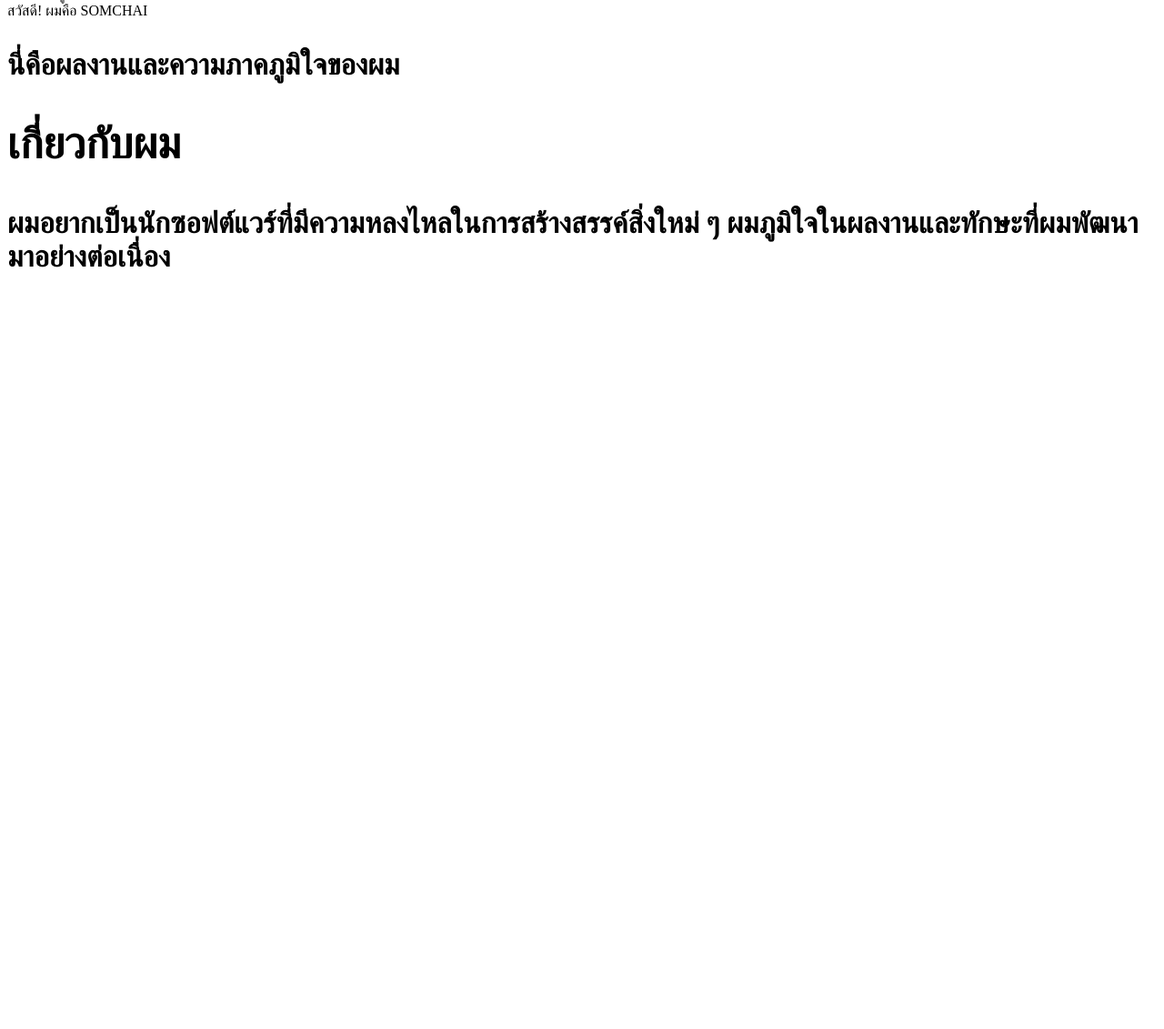
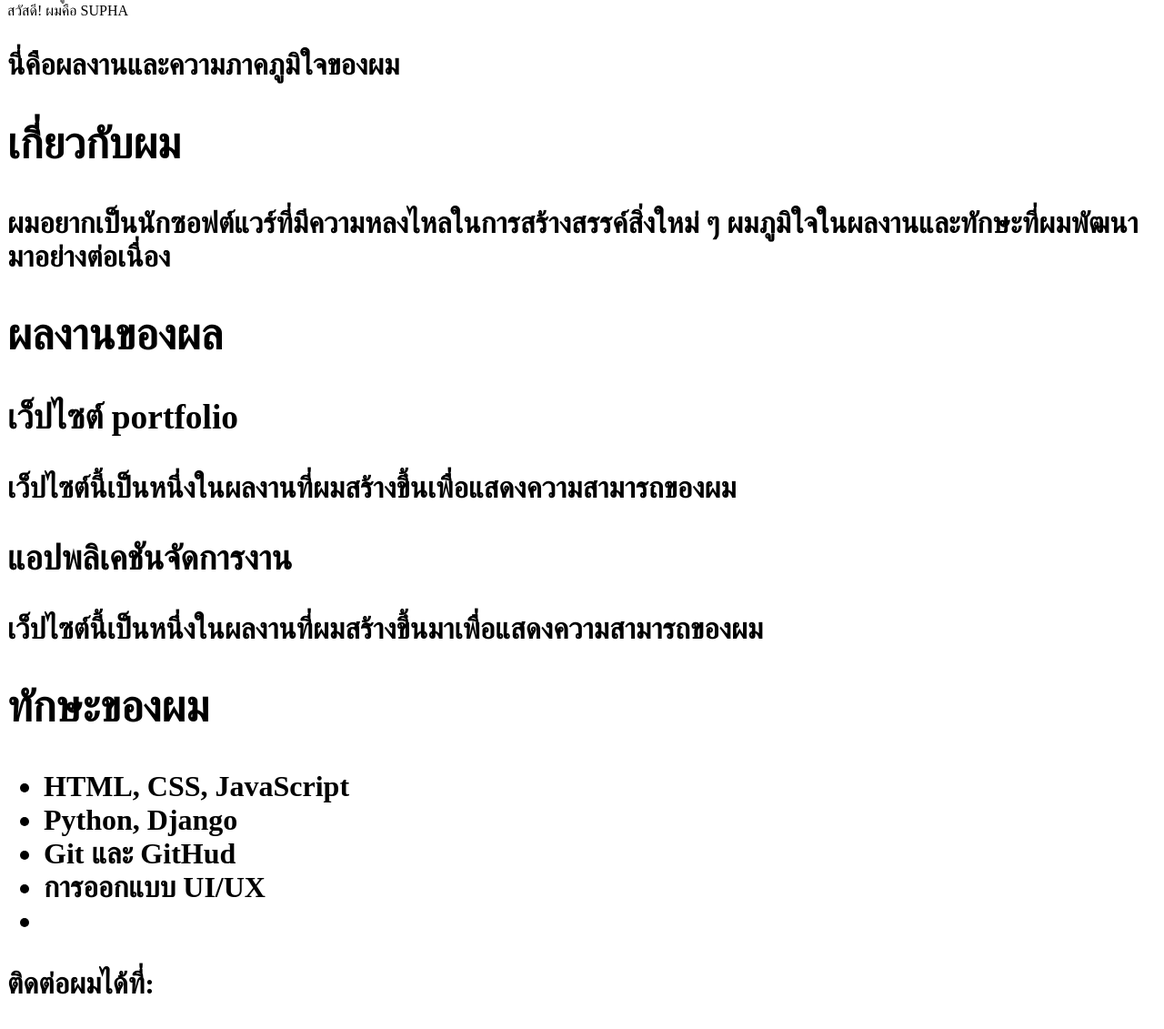
Before and after one commit to Viewwwwwwwwwwwwwwww/Viewwwwwwwwwwwwwwww.github.io, a plain HTML site: page index.html in a window 1280 px wide. Shown: the part 23-1154 px from the top of the page at 91% size. Before the commit the page ends 800 px from the top, so only its background shows below. Drawn offline with Linux system fonts and the light colour scheme.

Commit message:
Update index.html

```diff
--- a/index.html
+++ b/index.html
@@ -4,13 +4,13 @@
     <meta charset="UTF-8">
     <meta name="viewport" content="width=device-width, initial-scale=1.0">
     <meta name="description" content="เว็บไซต์แสดงผลงานและทักษะของ Somchai"
-    <title>ความภาคภูมิใจของ SOMCHAI</title>
+    <title>ความภาคภูมิใจของ SUPHA</title>
     <ling rel="stylesheet" href="style.css">
 </head>
 <body>
      <!-- ส่วนเกี่ยวกับต้อง -->
      <header>
-          <hl>สวัสดี! ผมคือ SOMCHAI<h1>
+          <hl>สวัสดี! ผมคือ SUPHA<h1>
           <p>นี่คือผลงานและความภาคภูมิใจของผม</p>
           </heaer>
 
@@ -21,4 +21,29 @@
           </section>
 
           <!-- ส่วนแสดงผลงาน -->
-          <section id="projects"
+          <section id="projects">
+            <h2>ผลงานของผล</h2>
+            <div ciass="project">
+                <h3>เว็ปไซต์ portfolio</h3>
+                <p>เว็ปไซต์นี้เป็นหนึ่งในผลงานที่ผมสร้างขึ้นเพื่อแสดงความสามารถของผม</p>
+            </div>
+            <div class="project">
+                <h3>แอปพลิเคชันจัดการงาน</h3>
+                <p>เว็ปไซต์นี้เป็นหนึ่งในผลงานที่ผมสร้างขึ้นมาเพื่อแสดงความสามารถของผม</p>
+            </div>
+          </section>
+
+          <!--ส่วนแสดงทักษะ-->
+          <section id="skills">
+          <h2> ทักษะของผม</h2>
+          <ul>
+              <li>HTML, CSS, JavaScript</li>
+              <li>Python, Django</li>
+              <li>Git และ GitHud</li>
+              <li>การออกแบบ UI/UX<li>
+              </li>
+          </section>
+
+          <!--ส่วนติดต่อและลิขสิทธ์-->
+          <footer>
+              <p>ติดต่อผมได้ที่:<a
```
